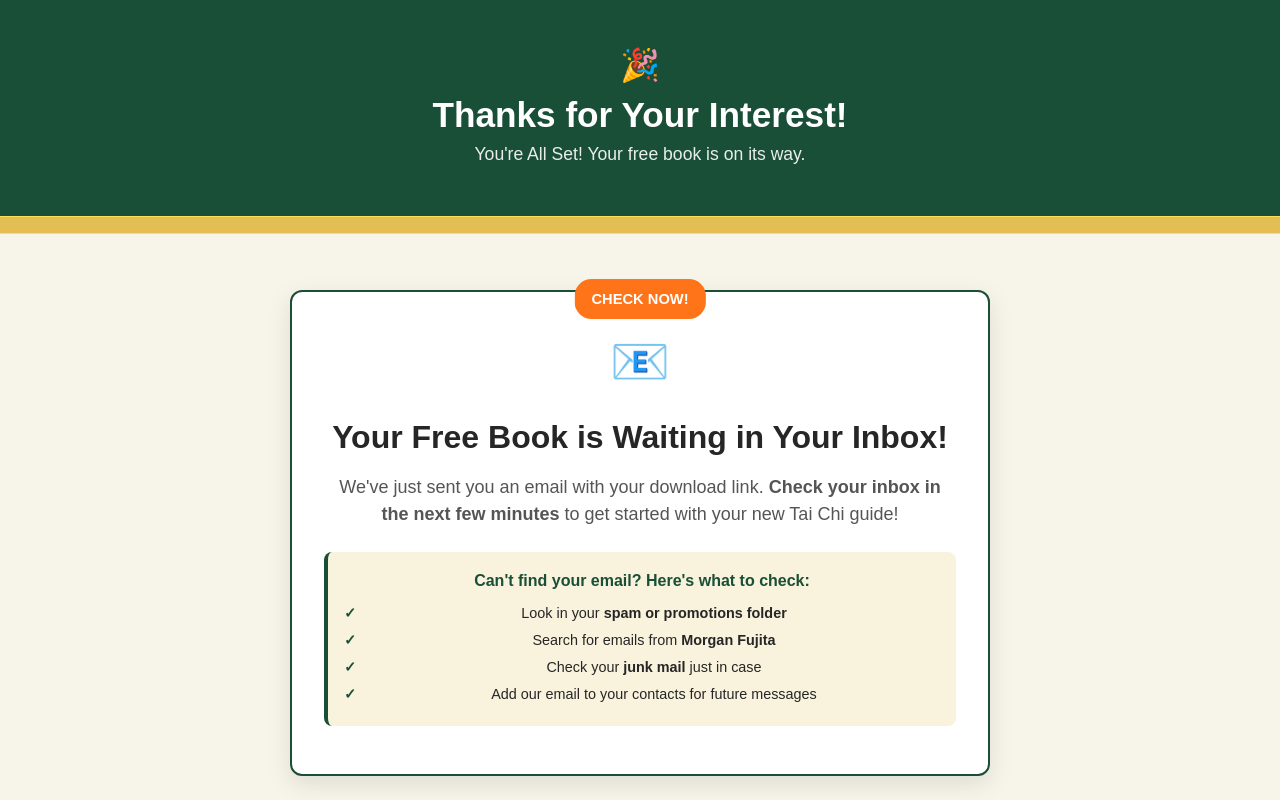
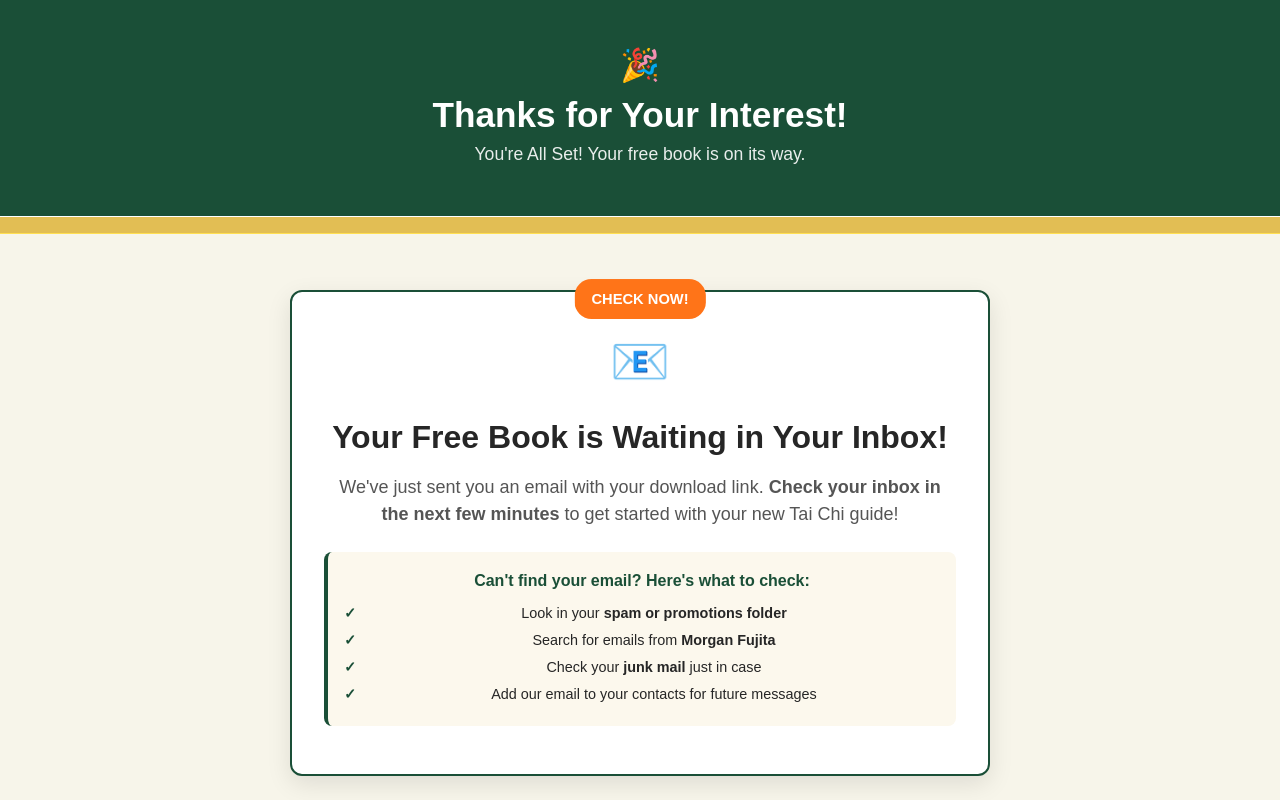
Before and after one commit to Nello29/taichilongevity, a plain HTML site: page thankyou/index.html in a window 1280 px wide. Shown: the top 800 px of the page. Drawn offline with Linux system fonts and the light colour scheme.

Commit message:
Update index.html

```diff
--- a/thankyou/index.html
+++ b/thankyou/index.html
@@ -18,7 +18,7 @@
       --text-light:    #ffffff;
       --white:         #ffffff;
       --text-dark:     #262626;
-      --light-yellow:  #f9f2dc;
+      --light-yellow:  #fcf8ed;
       --dark-green:    #1a4f37;
       --light-gold:    #f7f5ea;
       --warm-gold:     #e2be54;
@@ -29,7 +29,7 @@
     *{box-sizing:border-box;margin:0;padding:0}
     body{background:var(--warm-gold);color:var(--text-dark);font-family:Arial,Helvetica,sans-serif;line-height:1.6;-webkit-font-smoothing:antialiased;-moz-osx-font-smoothing:grayscale}
     img{max-width:100%;height:auto;display:block}
-    a{color:var(--white);;text-decoration:none}
+    a{color:var(--white);text-decoration:none}
     a:hover{text-decoration:underline}
     .container{width:90%;max-width:960px;margin:0 auto;padding:1.5rem}
     section{padding:2rem 0;margin:1rem 0}
@@ -79,7 +79,7 @@
       color:var(--text-light);
       padding:1rem 0; /* Further reduced padding */
       position:relative;
-      border-bottom:1px solid var(--yellow);
+      border-bottom:1px solid var(--white);
     }
 
     .success-icon{
```
